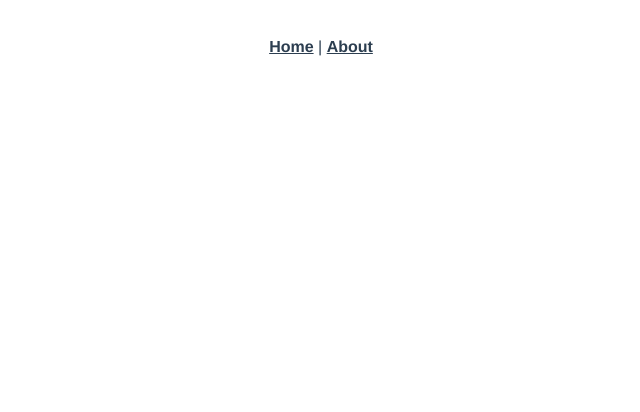
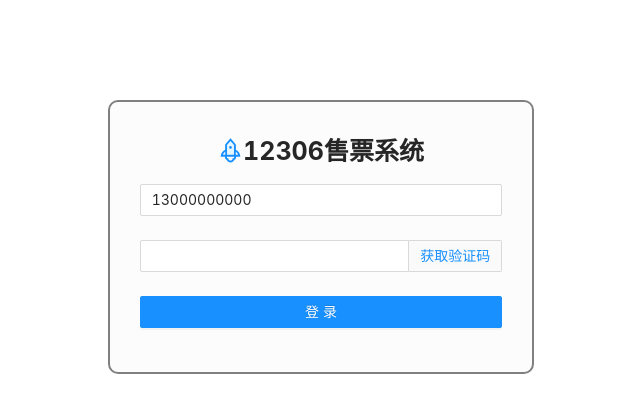
Before and after one commit to Jinzedev/train-fronted, a Vue app: page /login in a window 1280 px wide. Before the commit this address had no page. Shown: the top 412 px of the page, without its empty margins (319-959 px from the left). Built offline with nearby package versions, Linux system fonts and the light colour scheme.

Commit message:
ant design vue模块的安装，login页面编写

```diff
--- a/package.json
+++ b/package.json
@@ -8,6 +8,8 @@
     "lint": "vue-cli-service lint"
   },
   "dependencies": {
+    "@ant-design/icons-vue": "^6.1.0",
+    "ant-design-vue": "^3.2.20",
     "core-js": "^3.8.3",
     "vue": "^3.2.13",
     "vue-router": "^4.0.3",
--- a/src/App.vue
+++ b/src/App.vue
@@ -1,30 +1,7 @@
 <template>
-  <nav>
-    <router-link to="/">Home</router-link> |
-    <router-link to="/about">About</router-link>
-  </nav>
   <router-view/>
 </template>
 
 <style>
-#app {
-  font-family: Avenir, Helvetica, Arial, sans-serif;
-  -webkit-font-smoothing: antialiased;
-  -moz-osx-font-smoothing: grayscale;
-  text-align: center;
-  color: #2c3e50;
-}
 
-nav {
-  padding: 30px;
-}
-
-nav a {
-  font-weight: bold;
-  color: #2c3e50;
-}
-
-nav a.router-link-exact-active {
-  color: #42b983;
-}
 </style>
--- a/src/main.js
+++ b/src/main.js
@@ -2,5 +2,9 @@ import { createApp } from 'vue'
 import App from './App.vue'
 import router from './router'
 import store from './store'
+import Antd from 'ant-design-vue';
+import 'ant-design-vue/dist/antd.css';
 
-createApp(App).use(store).use(router).mount('#app')
+
+const app = createApp(App)
+app.use(Antd).use(store).use(router).mount('#app');
--- a/src/router/index.js
+++ b/src/router/index.js
@@ -1,20 +1,13 @@
 import { createRouter, createWebHistory } from 'vue-router'
-import HomeView from '../views/HomeView.vue'
+
 
 const routes = [
   {
-    path: '/',
-    name: 'home',
-    component: HomeView
-  },
-  {
-    path: '/about',
-    name: 'about',
-    // route level code-splitting
-    // this generates a separate chunk (about.[hash].js) for this route
-    // which is lazy-loaded when the route is visited.
-    component: () => import(/* webpackChunkName: "about" */ '../views/AboutView.vue')
+    path: '/login',
+    name: 'login',
+    component: () =>import('@/views/LoginView.vue')
   }
+
 ]
 
 const router = createRouter({
--- a/src/views/AboutView.vue
+++ /dev/null
@@ -1,5 +0,0 @@
-<template>
-  <div class="about">
-    <h1>This is an about page</h1>
-  </div>
-</template>
--- a/src/views/HomeView.vue
+++ /dev/null
@@ -1,18 +0,0 @@
-<template>
-  <div class="home">
-    <img alt="Vue logo" src="../assets/logo.png">
-    <HelloWorld msg="Welcome to Your Vue.js App"/>
-  </div>
-</template>
-
-<script>
-// @ is an alias to /src
-import HelloWorld from '@/components/HelloWorld.vue'
-
-export default {
-  name: 'HomeView',
-  components: {
-    HelloWorld
-  }
-}
-</script>
--- /dev/null
+++ b/src/views/LoginView.vue
@@ -0,0 +1,64 @@
+<template>
+  <a-row class="login">
+    <a-col :span="8" :offset="8" class="login-main">
+      <h1 style="text-align: center"><rocket-two-tone />12306售票系统</h1>
+      <a-form
+          :model="loginForm"
+          name="basic"
+          autocomplete="off"
+      >
+        <a-form-item
+            label=""
+            name="mobile"
+            :rules="[{ required: true, message: '请输入手机号!' }]"
+        >
+          <a-input v-model:value="loginForm.mobile" placeholder="手机号"/>
+        </a-form-item>
+
+        <a-form-item
+            label=""
+            name="code"
+            :rules="[{ required: true, message: '请输入验证码!' }]"
+        >
+          <a-input v-model:value="loginForm.code">
+            <template #addonAfter>
+              <a @click="sendCode">获取验证码</a>
+            </template>
+          </a-input>
+          <!--<a-input v-model:value="loginForm.code" placeholder="验证码"/>-->
+        </a-form-item>
+
+        <a-form-item>
+          <a-button type="primary" block @click="login">登录</a-button>
+        </a-form-item>
+
+      </a-form>
+    </a-col>
+  </a-row>
+</template>
+
+<script setup>
+import {reactive} from "vue";
+import {RocketTwoTone } from '@ant-design/icons-vue'
+
+const loginForm = reactive({
+  mobile: '13000000000',
+  code: '',
+});
+
+
+</script>
+
+<style>
+  h1 {
+    font-size: 25px;
+    font-weight: bold;
+  }
+  .login-main {
+  margin-top: 100px;
+  padding: 30px 30px 20px;
+  border: 2px solid grey;
+  border-radius: 10px;
+  background-color: #fcfcfc;
+  }
+</style>
```
Also changed, not shown: 1 other file (tests, documents, lock files or other folders).
